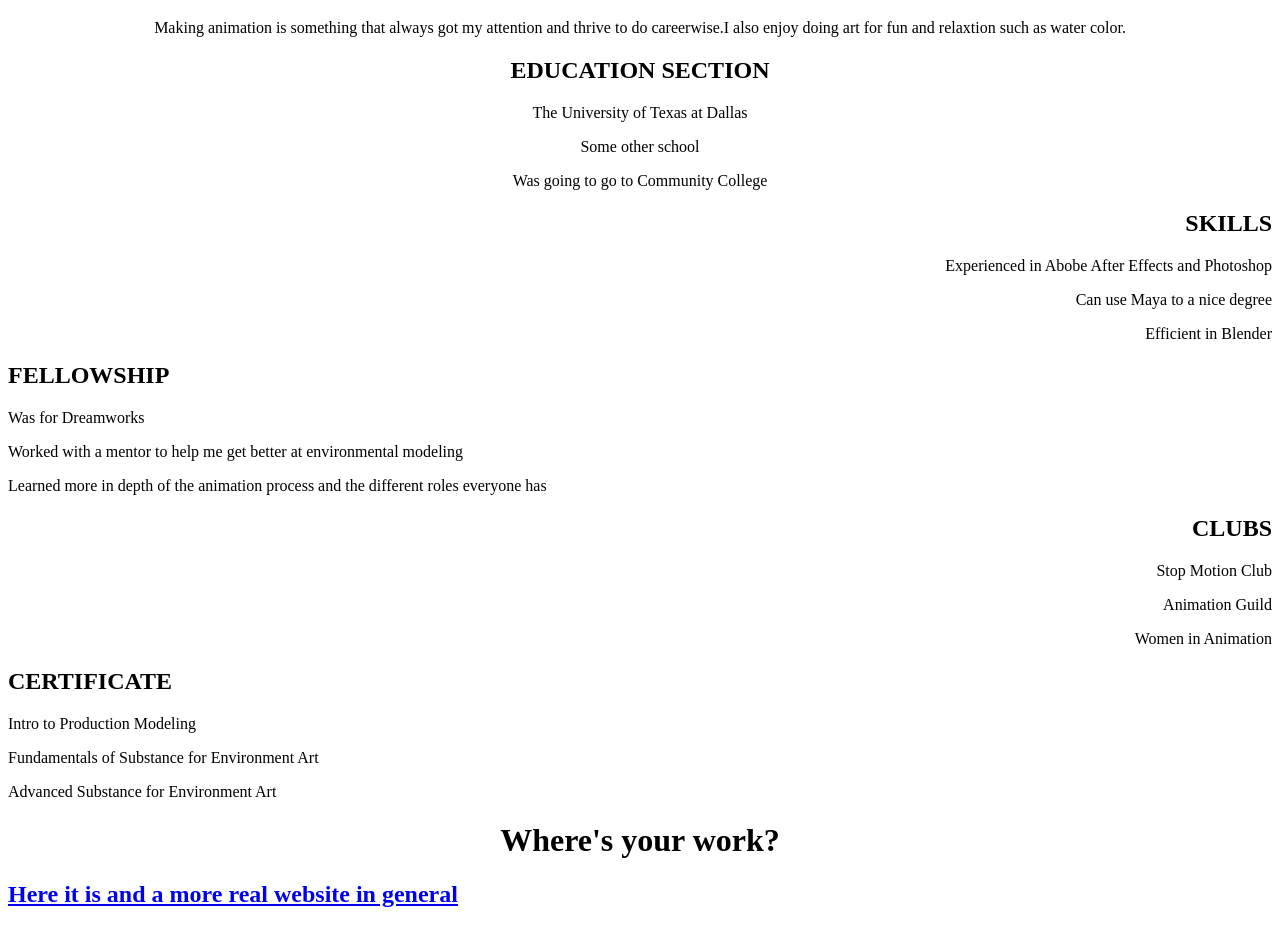
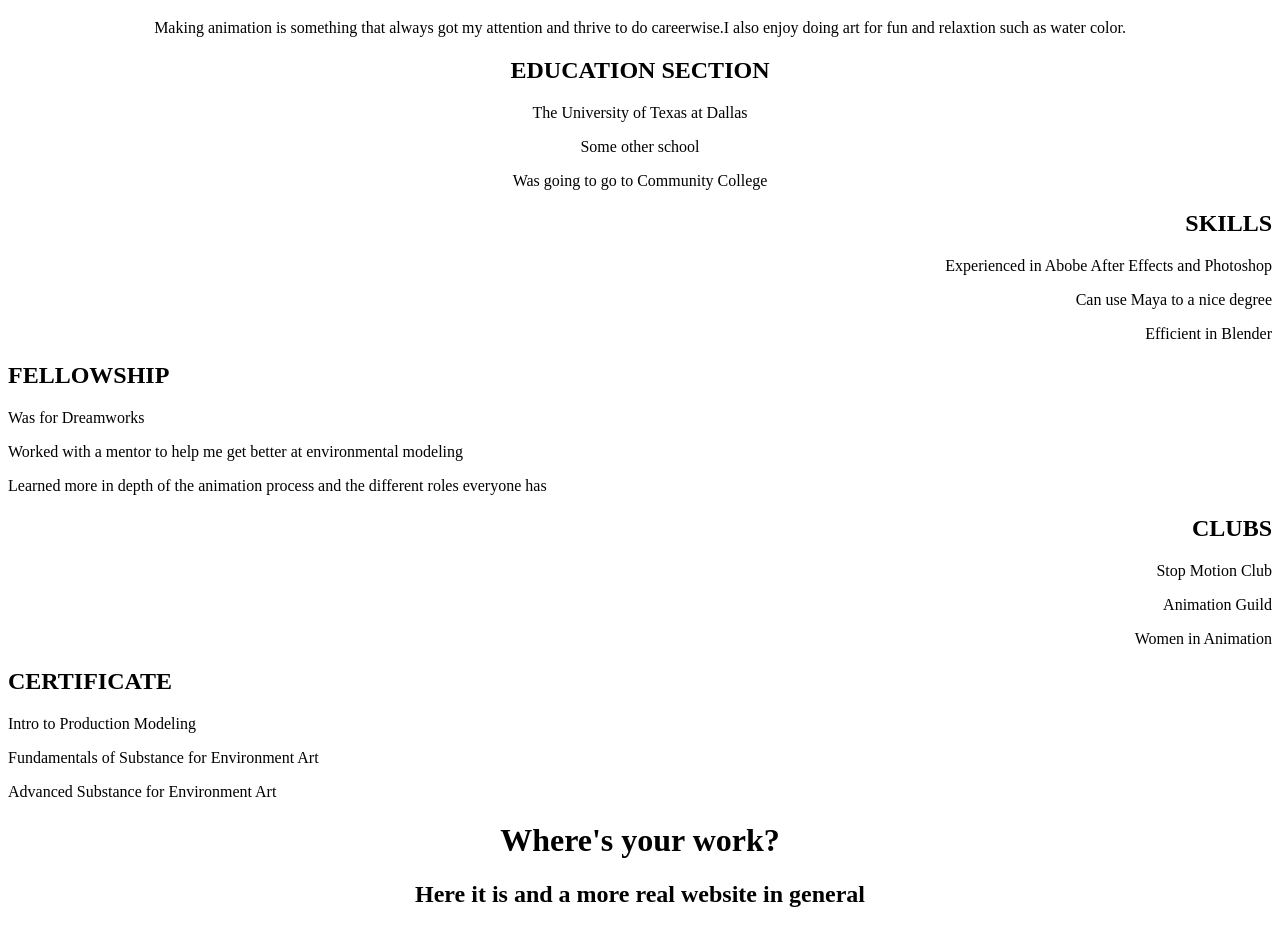
Before and after one commit to ARTCREATEE/Midterm-, a plain HTML site: page index.html in a window 1280 px wide. Shown: the part 61-989 px from the top of the page. Drawn offline with nearby package versions, Linux system fonts and the light colour scheme; a script that the page names is missing.

Commit message:
Update index.html

```diff
--- a/index.html
+++ b/index.html
@@ -59,7 +59,7 @@
 	<p style="text-align:left;"> Advanced Substance for Environment Art
 </p>
 	<h1 style="text-align:center;">Where's your work?</h1>
-	  <h2><a href="https://arenewearingd83e.myportfolio.com/work/">Here it is and a more real website in general</a></h2>
+	  <h2 style="text-align:center;<a href="https://arenewearingd83e.myportfolio.com/work/">Here it is and a more real website in general</a></h2>
 
 <script src="https://cdn.jsdelivr.net/npm/bootstrap@5.3.8/dist/js/bootstrap.bundle.min.js"></script>
 	<script src="./assets/js/main.js"></script>
```
